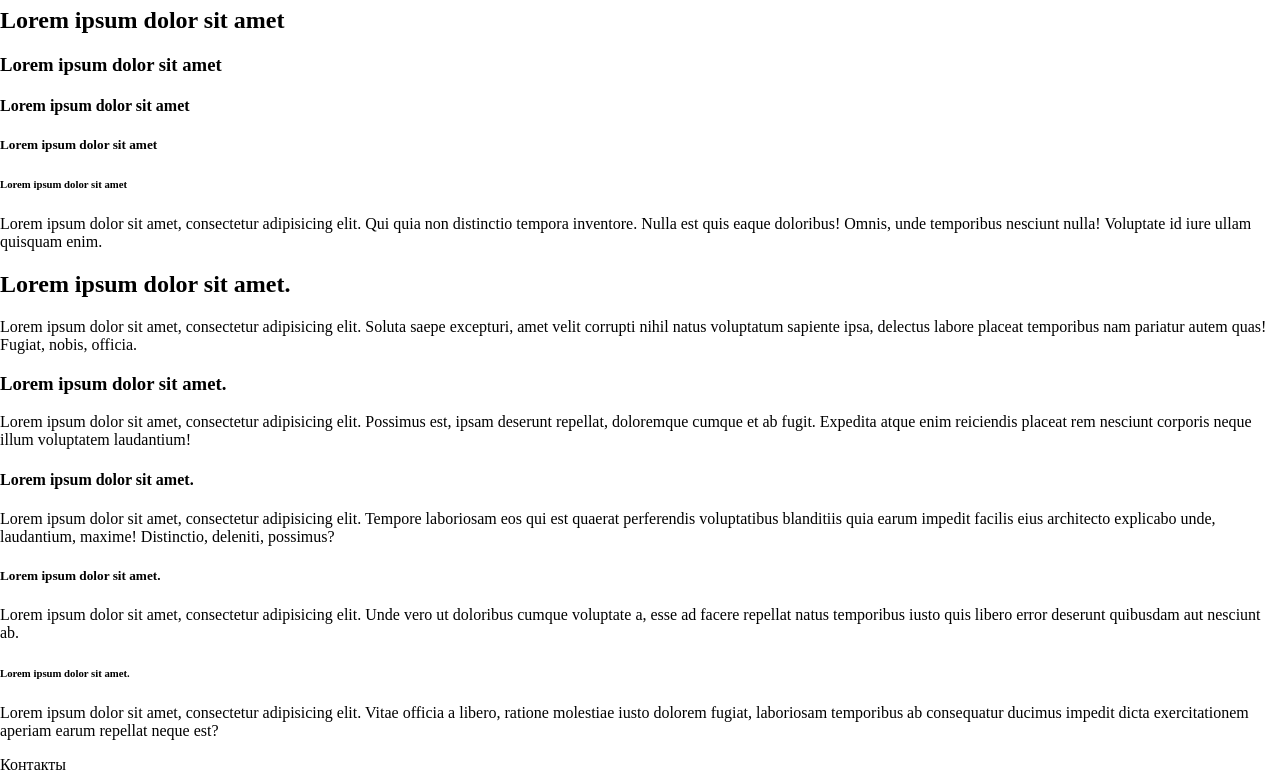
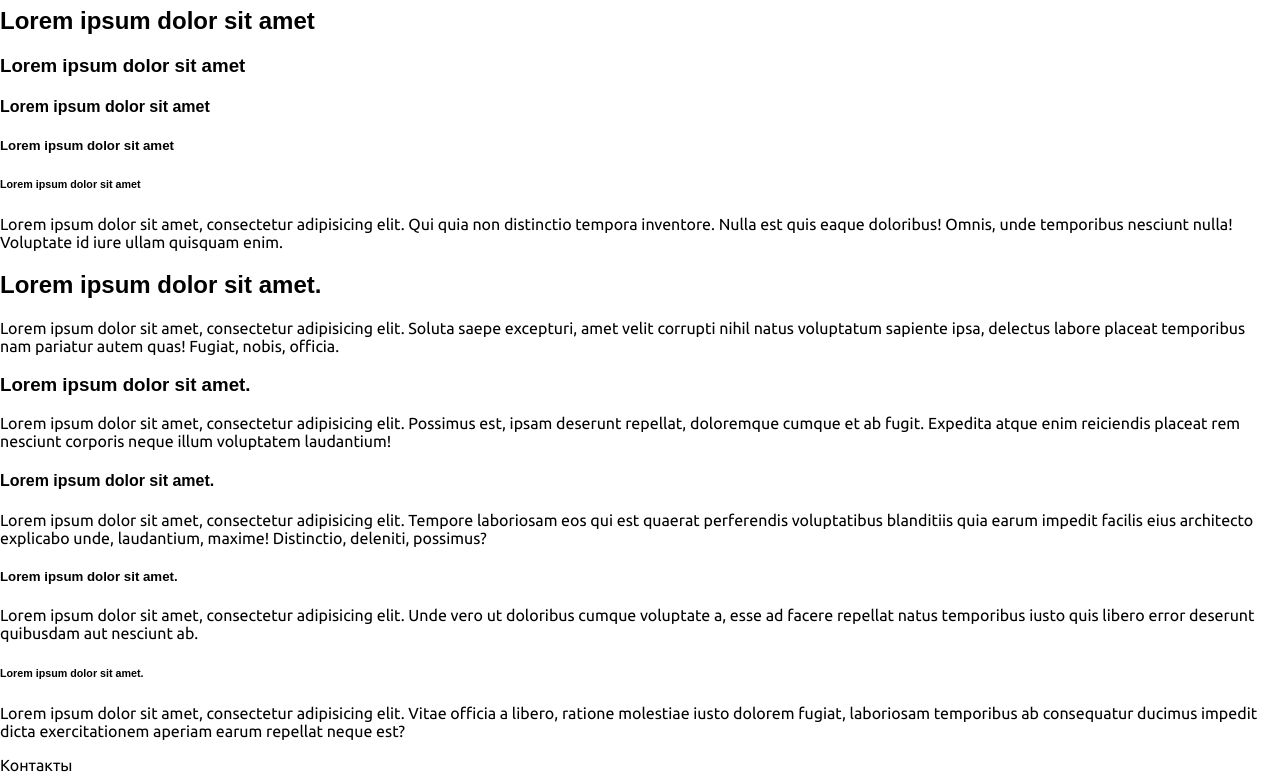
Before and after one commit to psywalker/gulp-project-stub, a website: page source/index.html in a window 1280 px wide. Shown: the part 73-847 px from the top of the page. Drawn offline with Linux system fonts and the light colour scheme.

Commit message:
Добавь кастомные шрифты в проект и подключи их

```diff
--- a/source/css/page/page.post.css
+++ b/source/css/page/page.post.css
@@ -1,7 +1,10 @@
 .page {
+  --page-font-size: 1.6rem;
+
   box-sizing: var(--box-sizing);
   margin: 0;
   padding: 0;
   width: 100%;
   height: 100%;
+  font-size: var(--page-font-size);
 }
--- a/source/css/root/root.post.css
+++ b/source/css/root/root.post.css
@@ -1,3 +1,68 @@
+@font-face {
+  font-family: Ubuntu;
+  font-style: normal;
+  font-weight: 300;
+  src: url(../../assets/fonts/Ubuntu-Light.woff2);
+}
+
+@font-face {
+  font-family: Ubuntu;
+  font-style: italic;
+  font-weight: 300;
+  src: url(../../assets/fonts/Ubuntu-LightItalic.woff2);
+}
+
+@font-face {
+  font-family: Ubuntu;
+  font-style: normal;
+  font-weight: 400;
+  src: url(../../assets/fonts/Ubuntu-Regular.woff2);
+}
+
+@font-face {
+  font-family: Ubuntu;
+  font-style: italic;
+  font-weight: 400;
+  src: url(../../assets/fonts/Ubuntu-Italic.woff2);
+}
+
+@font-face {
+  font-family: Ubuntu;
+  font-style: normal;
+  font-weight: 500;
+  src: url(../../assets/fonts/Ubuntu-Medium.woff2);
+}
+
+@font-face {
+  font-family: Ubuntu;
+  font-style: italic;
+  font-weight: 500;
+  src: url(../../assets/fonts/Ubuntu-MediumItalic.woff2);
+}
+
+@font-face {
+  font-family: Ubuntu;
+  font-style: normal;
+  font-weight: 700;
+  src: url(../../assets/fonts/Ubuntu-Bold.woff2);
+}
+
+@font-face {
+  font-family: Ubuntu;
+  font-style: italic;
+  font-weight: 700;
+  src: url(../../assets/fonts/Ubuntu-BoldItalic.woff2);
+}
+
 :root {
   --box-sizing: border-box;
+  --base-text-color: hsl(0, 0%, 20%);
+  --main-font-family: Ubuntu;
+
+  font-size: 62.5%;
+  font-family: var(--main-font-family), Arial, sans-serif;
+  font-weight: 400;
+  font-style: normal;
+  box-sizing: var(--box-sizing);
+  color: var(--text-color-base);
 }
```
Also changed, not shown: source/assets/fonts/Ubuntu-Bold.woff2 (added), source/assets/fonts/Ubuntu-BoldItalic.woff2 (added), source/assets/fonts/Ubuntu-Italic.woff2 (added), source/assets/fonts/Ubuntu-Light.woff2 (added), source/assets/fonts/Ubuntu-LightItalic.woff2 (added), source/assets/fonts/Ubuntu-Medium.woff2 (added), source/assets/fonts/Ubuntu-MediumItalic.woff2 (added), source/assets/fonts/Ubuntu-Regular.woff2 (added).
